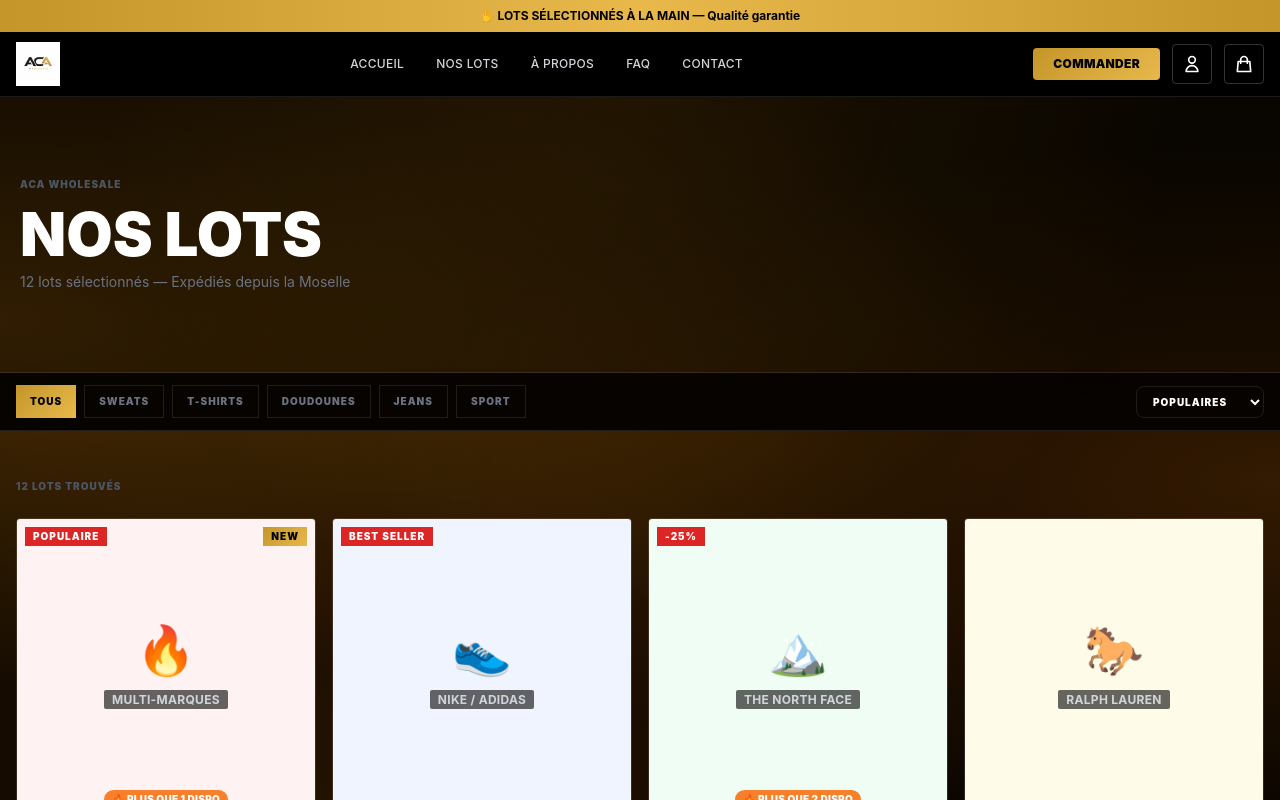
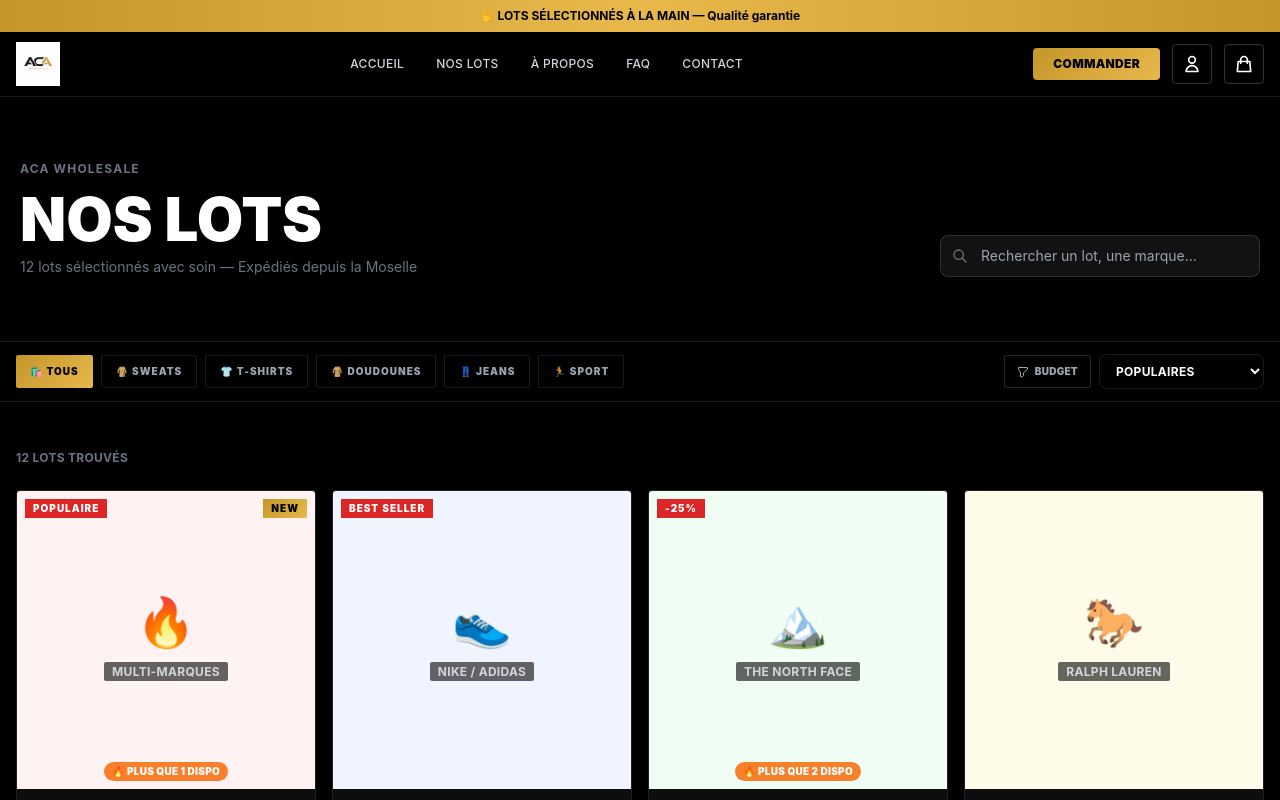
Before and after one commit to acawholesale/aca-wholesale, a Next.js app: page /produits in a window 1280 px wide. Shown: the top 800 px of the page. Built offline with nearby package versions, Linux system fonts and the light colour scheme.

Commit message:
Update page.js

```diff
--- a/app/produits/page.js
+++ b/app/produits/page.js
@@ -1,5 +1,5 @@
 'use client'
-import { useState } from 'react'
+import { useState, useMemo } from 'react'
 import Navbar from '../../components/Navbar'
 import Footer from '../../components/Footer'
 import ProductCard from '../../components/ProductCard'
@@ -14,75 +14,113 @@ const categories = [
   { id: 'sportswear', name: 'Sport', emoji: '🏃' },
 ]
 
+const budgetRanges = [
+  { id: 'all', label: 'Tous les prix' },
+  { id: 'low', label: '< 150€', min: 0, max: 150 },
+  { id: 'mid', label: '150€ – 250€', min: 150, max: 250 },
+  { id: 'high', label: '250€ – 400€', min: 250, max: 400 },
+  { id: 'premium', label: '400€+', min: 400, max: Infinity },
+]
+
 export default function Produits() {
   const [activeCategory, setActiveCategory] = useState('all')
   const [sortBy, setSortBy] = useState('popular')
+  const [search, setSearch] = useState('')
+  const [budgetFilter, setBudgetFilter] = useState('all')
+  const [showFilters, setShowFilters] = useState(false)
 
-  let filtered = activeCategory === 'all' ? allProducts : allProducts.filter(p => p.category === activeCategory)
-  if (sortBy === 'price-asc') filtered = [...filtered].sort((a, b) => a.price - b.price)
-  if (sortBy === 'price-desc') filtered = [...filtered].sort((a, b) => b.price - a.price)
-  if (sortBy === 'popular') filtered = [...filtered].sort((a, b) => b.reviews - a.reviews)
-  if (sortBy === 'new') filtered = [...filtered].filter(p => p.isNew)
+  const filtered = useMemo(() => {
+    let list = allProducts
+    if (activeCategory !== 'all') list = list.filter(p => p.category === activeCategory)
+    if (search.trim()) {
+      const q = search.toLowerCase()
+      list = list.filter(p => p.name.toLowerCase().includes(q) || p.brand.toLowerCase().includes(q) || p.description.toLowerCase().includes(q))
+    }
+    if (budgetFilter !== 'all') {
+      const range = budgetRanges.find(r => r.id === budgetFilter)
+      if (range) list = list.filter(p => p.price >= range.min && p.price < range.max)
+    }
+    if (sortBy === 'price-asc') list = [...list].sort((a, b) => a.price - b.price)
+    else if (sortBy === 'price-desc') list = [...list].sort((a, b) => b.price - a.price)
+    else if (sortBy === 'popular') list = [...list].sort((a, b) => b.reviews - a.reviews)
+    else if (sortBy === 'new') list = list.filter(p => p.isNew)
+    else if (sortBy === 'margin') list = [...list].sort((a, b) => (b.vinteMax * b.pieces - b.price) - (a.vinteMax * a.pieces - a.price))
+    return list
+  }, [activeCategory, search, budgetFilter, sortBy])
+
+  const activeFiltersCount = [activeCategory !== 'all', budgetFilter !== 'all', search.trim() !== ''].filter(Boolean).length
+  const clearAll = () => { setActiveCategory('all'); setBudgetFilter('all'); setSearch(''); setSortBy('popular') }
 
   return (
-    <main className="bg-transparent overflow-x-hidden min-h-screen">
+    <main className="bg-black overflow-x-hidden min-h-screen">
       <Navbar />
-
-      <section className="text-white py-12 md:py-20 border-b border-white/10" style={{ background: 'rgba(8,5,0,0.4)' }}>
+      <section className="bg-black text-white py-10 md:py-16 border-b border-white/10">
         <div className="max-w-7xl mx-auto px-5">
-          <p className="text-[10px] uppercase tracking-widest text-gray-600 font-black mb-3">ACA Wholesale</p>
-          <h1 className="text-3xl md:text-6xl font-black uppercase mb-2">NOS LOTS</h1>
-          <p className="text-gray-500 text-sm">{allProducts.length} lots sélectionnés — Expédiés depuis la Moselle</p>
+          <p className="text-xs uppercase tracking-widest text-gray-500 font-bold mb-3">ACA Wholesale</p>
+          <div className="flex flex-col md:flex-row md:items-end md:justify-between gap-4">
+            <div>
+              <h1 className="text-3xl md:text-6xl font-black uppercase mb-2">NOS LOTS</h1>
+              <p className="text-gray-500 text-sm">{allProducts.length} lots sélectionnés avec soin — Expédiés depuis la Moselle</p>
+            </div>
+            <div className="relative max-w-xs w-full">
+              <svg className="absolute left-3 top-1/2 -translate-y-1/2 w-4 h-4 text-gray-500" fill="none" stroke="currentColor" viewBox="0 0 24 24"><path strokeLinecap="round" strokeLinejoin="round" strokeWidth={2} d="M21 21l-6-6m2-5a7 7 0 11-14 0 7 7 0 0114 0z" /></svg>
+              <input type="text" value={search} onChange={e => setSearch(e.target.value)} placeholder="Rechercher un lot, une marque..." className="w-full pl-10 pr-4 py-2.5 text-sm text-white rounded-sm outline-none" style={{ background: 'rgba(255,255,255,0.07)', border: '1px solid rgba(255,255,255,0.12)' }} onFocus={e => e.target.style.borderColor = '#C4962A'} onBlur={e => e.target.style.borderColor = 'rgba(255,255,255,0.12)'} />
+              {search && <button onClick={() => setSearch('')} className="absolute right-3 top-1/2 -translate-y-1/2 text-gray-500 hover:text-white text-lg leading-none">×</button>}
+            </div>
+          </div>
         </div>
       </section>
-
-      <section className="sticky top-14 md:top-16 z-40 border-b border-white/10" style={{ background: 'rgba(5,3,0,0.95)', backdropFilter: 'blur(12px)' }}>
+      <section className="bg-black sticky top-14 md:top-16 z-40 border-b border-white/10">
         <div className="max-w-7xl mx-auto px-4 py-3">
           <div className="flex items-center justify-between gap-3">
-            <div className="filter-scroll flex gap-2 flex-1">
+            <div className="filter-scroll flex gap-2 flex-1 overflow-x-auto">
               {categories.map((cat) => (
-                <button
-                  key={cat.id}
-                  onClick={() => setActiveCategory(cat.id)}
-                  className={`text-[10px] font-black px-3.5 py-2 transition-all uppercase tracking-widest whitespace-nowrap flex-shrink-0 ${activeCategory === cat.id ? 'text-black' : 'text-gray-500 border border-white/10 hover:border-white/30'}`}
-                  style={activeCategory === cat.id ? { background: 'linear-gradient(135deg, #C4962A, #E8B84B)' } : { background: 'transparent' }}
-                >
-                  {cat.name}
+                <button key={cat.id} onClick={() => setActiveCategory(cat.id)} className="text-[10px] font-black px-3.5 py-2 transition-all uppercase tracking-widest whitespace-nowrap flex-shrink-0 rounded-sm" style={activeCategory === cat.id ? { background: 'linear-gradient(135deg, #C4962A, #E8B84B)', color: '#000' } : { background: 'transparent', color: '#9ca3af', border: '1px solid rgba(255,255,255,0.1)' }}>
+                  {cat.emoji} {cat.name}
                 </button>
               ))}
             </div>
-            <select
-              value={sortBy}
-              onChange={(e) => setSortBy(e.target.value)}
-              className="text-[10px] border border-white/10 px-3 py-2 text-white flex-shrink-0 cursor-pointer uppercase tracking-widest font-black"
-              style={{ background: 'transparent' }}
-            >
-              <option value="popular" style={{ background: '#0a0600' }}>Populaires</option>
-              <option value="price-asc" style={{ background: '#0a0600' }}>Prix ↑</option>
-              <option value="price-desc" style={{ background: '#0a0600' }}>Prix ↓</option>
-              <option value="new" style={{ background: '#0a0600' }}>Nouveautés</option>
-            </select>
+            <div className="flex items-center gap-2 flex-shrink-0">
+              <button onClick={() => setShowFilters(!showFilters)} className="text-[10px] font-black px-3 py-2 rounded-sm uppercase tracking-wide flex items-center gap-1.5 transition-all" style={showFilters || budgetFilter !== 'all' ? { background: 'linear-gradient(135deg, #C4962A, #E8B84B)', color: '#000' } : { border: '1px solid rgba(255,255,255,0.15)', color: '#9ca3af' }}>
+                <svg className="w-3 h-3" fill="none" stroke="currentColor" viewBox="0 0 24 24"><path strokeLinecap="round" strokeLinejoin="round" strokeWidth={2} d="M3 4a1 1 0 011-1h16a1 1 0 011 1v2a1 1 0 01-.293.707L13 13.414V19a1 1 0 01-.553.894l-4 2A1 1 0 017 21v-7.586L3.293 6.707A1 1 0 013 6V4z" /></svg>
+                Budget {budgetFilter !== 'all' && <span className="bg-black/30 px-1 rounded-full text-[9px]">1</span>}
+              </button>
+              <select value={sortBy} onChange={(e) => setSortBy(e.target.value)} className="text-xs border border-white/10 px-3 py-2 bg-black text-white rounded-sm flex-shrink-0 cursor-pointer uppercase tracking-wide font-bold">
+                <option value="popular">Populaires</option>
+                <option value="price-asc">Prix ↑</option>
+                <option value="price-desc">Prix ↓</option>
+                <option value="new">Nouveautés</option>
+                <option value="margin">Meilleure marge</option>
+              </select>
+            </div>
           </div>
+          {showFilters && (
+            <div className="pt-3 pb-1 border-t border-white/10 mt-3 flex flex-wrap gap-2">
+              <span className="text-[10px] font-black text-gray-500 uppercase tracking-widest self-center mr-1">Budget :</span>
+              {budgetRanges.map(r => (
+                <button key={r.id} onClick={() => setBudgetFilter(r.id)} className="text-[10px] font-black px-3 py-1.5 rounded-sm uppercase tracking-wide transition-all" style={budgetFilter === r.id ? { background: 'linear-gradient(135deg, #C4962A, #E8B84B)', color: '#000' } : { border: '1px solid rgba(255,255,255,0.12)', color: '#9ca3af' }}>
+                  {r.label}
+                </button>
+              ))}
+            </div>
+          )}
         </div>
       </section>
-
       <section className="py-8 md:py-12">
         <div className="max-w-7xl mx-auto px-4">
           <div className="flex items-center justify-between mb-4 md:mb-6">
-            <p className="text-[10px] text-gray-600 font-black uppercase tracking-widest">
+            <p className="text-xs text-gray-500 font-bold uppercase tracking-wide">
               {filtered.length} lot{filtered.length > 1 ? 's' : ''} trouvé{filtered.length > 1 ? 's' : ''}
+              {search && <span className="text-[#C4962A] ml-1">pour &quot;{search}&quot;</span>}
             </p>
-            {activeCategory !== 'all' && (
-              <button onClick={() => setActiveCategory('all')} className="text-[10px] font-black uppercase tracking-widest hover:text-white transition-colors" style={{ color: '#C4962A' }}>
-                VOIR TOUT →
-              </button>
-            )}
+            {activeFiltersCount > 0 && <button onClick={clearAll} className="text-xs font-black hover:text-white transition-colors uppercase tracking-widest" style={{ color: '#C4962A' }}>Effacer filtres ({activeFiltersCount}) ×</button>}
           </div>
           {filtered.length === 0 ? (
             <div className="text-center py-20">
-              <div className="text-4xl mb-4">😕</div>
-              <p className="text-gray-500 font-black uppercase tracking-wide text-xs">Aucun lot trouvé.</p>
-              <button onClick={() => setActiveCategory('all')} className="mt-4 font-black text-xs uppercase tracking-widest hover:text-white transition-colors" style={{ color: '#C4962A' }}>Voir tous les lots →</button>
+              <div className="text-5xl mb-4">🔍</div>
+              <p className="text-white font-black text-lg uppercase mb-2">Aucun lot trouvé</p>
+              <p className="text-gray-500 text-sm mb-6">{search ? `Aucun résultat pour "${search}"` : 'Essayez de modifier vos filtres'}</p>
+              <button onClick={clearAll} className="font-black text-sm uppercase tracking-widest px-6 py-3 rounded-sm transition-all hover:opacity-90" style={{ background: 'linear-gradient(135deg, #C4962A, #E8B84B)', color: '#000' }}>Voir tous les lots →</button>
             </div>
           ) : (
             <div className="grid grid-cols-2 md:grid-cols-3 lg:grid-cols-4 gap-2 md:gap-4">
@@ -91,17 +129,13 @@ export default function Produits() {
           )}
         </div>
       </section>
-
       <section className="border-t border-white/10 py-12 md:py-16 mx-3 md:mx-4 mb-6 md:mb-8">
         <div className="max-w-4xl mx-auto px-5 text-center">
           <h2 className="text-xl md:text-3xl font-black uppercase mb-3 text-white">Vous ne trouvez pas ce que vous cherchez ?</h2>
-          <p className="text-gray-500 mb-6 text-sm">Contactez-nous pour un lot personnalisé.</p>
-          <a href="/contact" className="inline-block text-black px-8 py-3 font-black text-xs uppercase tracking-widest hover:opacity-90 transition-all" style={{ background: 'linear-gradient(135deg, #C4962A, #E8B84B)' }}>
-            NOUS CONTACTER
-          </a>
+          <p className="text-gray-500 mb-6 text-sm">Contactez-nous pour un lot personnalisé selon vos besoins.</p>
+          <a href="/contact" className="inline-block text-black px-8 py-3 font-black text-xs uppercase tracking-widest transition-all hover:opacity-90 rounded-sm" style={{ background: 'linear-gradient(135deg, #C4962A, #E8B84B)' }}>NOUS CONTACTER</a>
         </div>
       </section>
-
       <Footer />
     </main>
   )
```
